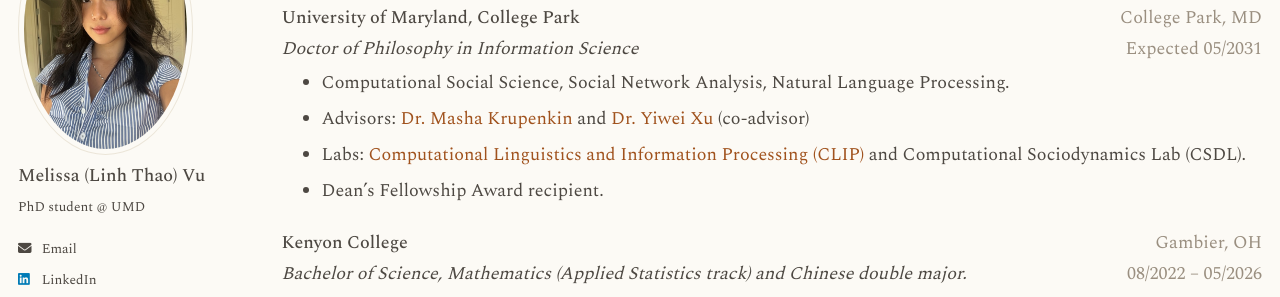
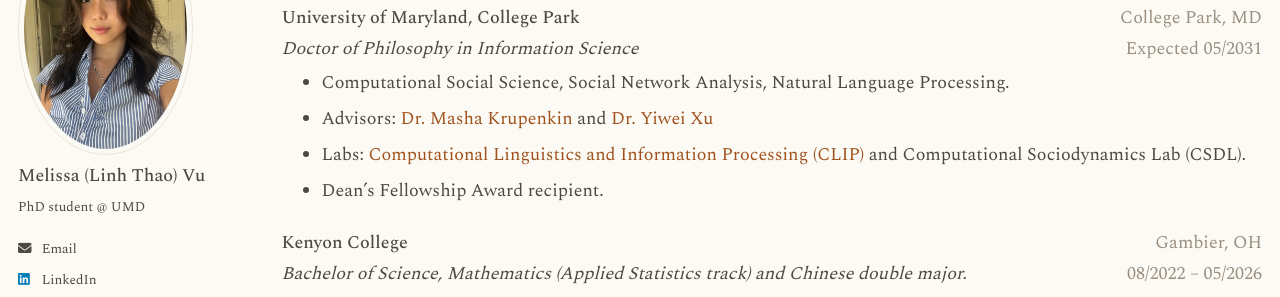
Before and after one commit to melvu-25/melvu-25.github.io, a Jekyll site: the page built from _pages/resume.md, in a window 1280 px wide and 900 px high. Shown: the part 198-495 px from the top of the window. Built offline with Jekyll 4.4.1, drawn with Linux system fonts in a browser that asks for light colours; a script bundle is joined from its source files by our own code; a style sheet for code colours, icons or effects is not loaded.

Commit message:
Update advisor information in resume
Removed co-advisor mention from the resume.

```diff
--- a/_pages/resume.md
+++ b/_pages/resume.md
@@ -26,7 +26,7 @@ Education
 <p class="cv-sub"><span class="cv-date">Expected 05/2031</span><em>Doctor of Philosophy in Information Science</em></p>
 
 * Computational Social Science, Social Network Analysis, Natural Language Processing.
-* Advisors: [Dr. Masha Krupenkin](https://masha-krupenkin.com/) and [Dr. Yiwei Xu](https://www.yiweixu.net/) (co-advisor)
+* Advisors: [Dr. Masha Krupenkin](https://masha-krupenkin.com/) and [Dr. Yiwei Xu](https://www.yiweixu.net/)
 * Labs: [Computational Linguistics and Information Processing (CLIP)](https://wiki.umiacs.umd.edu/clip/index.php/Main_Page) and Computational Sociodynamics Lab (CSDL).
 * Dean's Fellowship Award recipient.
 
```
